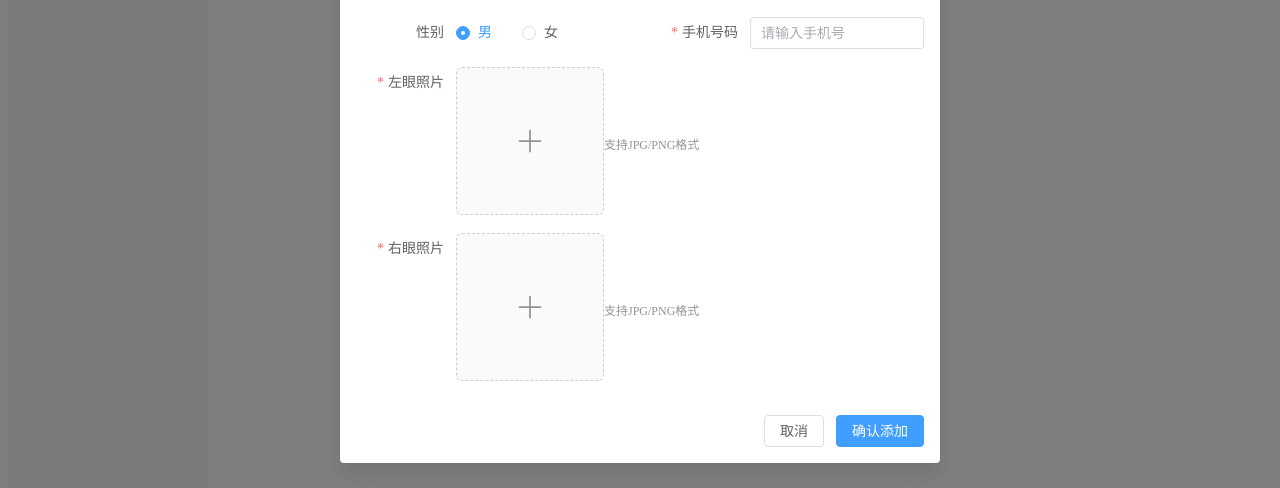
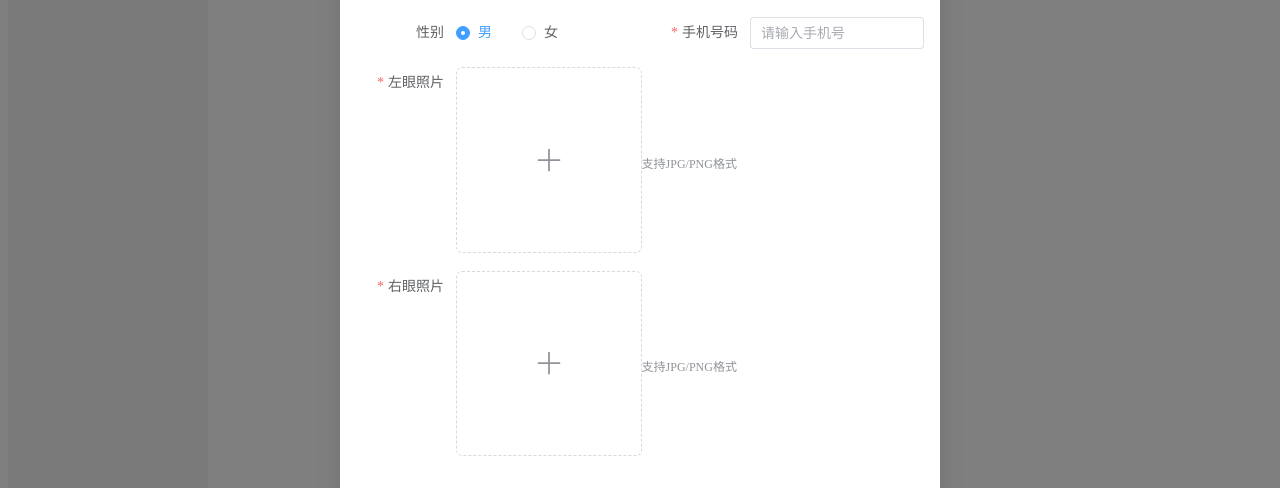
Before and after one commit to kiritosuki/fffc, a Vue app in the folder vue-project/: page /admin in a window 1280 px wide. Both pictures are taken after a click on the button "新增病例". Shown: the part 209-697 px from the top of the page. Built offline with nearby package versions, Linux system fonts and the light colour scheme; no server answers.

Commit message:
修复了加号的问题，更正了css样式，添加了报错弹窗，修复了无法重复添加的问题，增加了响应式卡片

```diff
--- a/vue-project/src/components/system/patient/addPatient.vue
+++ b/vue-project/src/components/system/patient/addPatient.vue
@@ -62,29 +62,42 @@
           <el-upload
             action="#"
             list-type="picture-card"
+            :class="['custom-upload', { 'hide-border': leftImageList.length > 0 }]"
             :auto-upload="false"
             :limit="1"
+            :file-list="leftImageList"
             :on-change="(file) => handleUpload(file, 'left')"
             :on-remove="() => handleRemove('left')"
           >
-            <el-icon><Plus /></el-icon>
+          <template #trigger>
+            <el-icon v-if="leftImageList.length < 1"><Plus /></el-icon>
+          </template>
           </el-upload>
           <div class="upload-tip">支持JPG/PNG格式</div>
         </el-form-item>
 
         <el-form-item label="右眼照片" prop="rightImage">
+
           <el-upload
             action="#"
             list-type="picture-card"
+            :class="['custom-upload', { 'hide-border': rightImageList.length > 0 }]"
             :auto-upload="false"
             :limit="1"
+            :file-list="rightImageList"
             :on-change="(file) => handleUpload(file, 'right')"
             :on-remove="() => handleRemove('right')"
           >
-            <el-icon><Plus /></el-icon>
+
+          <template #trigger>
+            <el-icon v-if="rightImageList.length < 1"><Plus /></el-icon>
+          </template>
+
           </el-upload>
+
           <div class="upload-tip">支持JPG/PNG格式</div>
         </el-form-item>
+
 
         <!-- 提交按钮 -->
       </el-form>
@@ -115,6 +128,8 @@ const submitting = ref(false)
 const formRef = ref(null)
 const leftImage = ref(null)
 const rightImage = ref(null)
+const leftImageList = ref([]);
+const rightImageList = ref([]);
 
 const form = reactive({
   name: '',
@@ -166,17 +181,25 @@ const handleUpload = (file, type) => { // 添加type参数
 
   if (!isImage) {
     ElMessage.error('只能上传图片格式!')
+    if (type === 'left') leftImageList.value = []
+    if (type === 'right') rightImageList.value = []
     return false
   }
   if (!isLt5M) {
     ElMessage.error('图片大小不能超过5MB!')
+    if (type === 'left') leftImageList.value = []
+    if (type === 'right') rightImageList.value = []
     return false
   }
 
   // 清除已有文件
   if (type === 'left') {
+    leftImageList.value = []  // 先清空数组
+    leftImageList.value.push(file)  // 添加新文件
     leftImage.value = file.raw
   } else {
+    rightImageList.value = []
+    rightImageList.value.push(file)
     rightImage.value = file.raw
   }
 
@@ -226,7 +249,17 @@ const handleUpload = (file, type) => { // 添加type参数
 //     submitting.value = false
 //   }
 // }
-// 修改取消处理
+
+const handleRemove = (type) => {
+  if (type === 'left') {
+    leftImage.value = null
+    leftImageList.value = []  // 清空左眼图片列表
+  } else {
+    rightImage.value = null
+    rightImageList.value = []  // 清空右眼图片列表
+  }
+}
+
 const handleCancel = () => {
   formRef.value.resetFields()
   leftImage.value = null
@@ -245,4 +278,50 @@ defineExpose({ handleOpen });
     color: #909399;
     margin-top: 8px;
   }
+
+  /* 去除默认边框 */
+:deep(.custom-upload .el-upload--picture-card) {
+  border: dashed 1px #d9d9d9;
+  background: none;
+  width: 14.5vw;
+  height: 14.5vw;
+}
+
+:deep(.custom-upload .el-upload--picture-card:hover) {
+    border-color: rgba(0, 120, 189, 0.363); /* 鼠标悬浮时的蓝色边框 */
+  }
+
+/* 隐藏上传按钮 */
+:deep(.custom-upload.hide-border .el-upload--picture-card) {
+  display: none;
+}
+
+/* 调整预览卡片样式 */
+:deep(.custom-upload .el-upload-list--picture-card .el-upload-list__item) {
+  border-radius: 6px;
+  margin: 0;
+}
+
+/* 调整预览图片大小 */
+:deep(.el-upload-list__item-thumbnail img) {
+    object-fit: contain;
+    object-position: center;
+    width: 100%;
+    height: 100%;
+  }
+
+/* 响应式调整上传卡片的大小 */
+  @media (max-width: 600px) {
+    :deep(.custom-upload .el-upload--picture-card) {
+      width: 40vw;
+      height: 40vw;
+    }
+  }
+
+  @media (min-width: 601px) {
+    :deep(.custom-upload .el-upload--picture-card) {
+      width: 14.5vw;
+      height: 14.5vw;
+    }
+  }
   </style>
```
